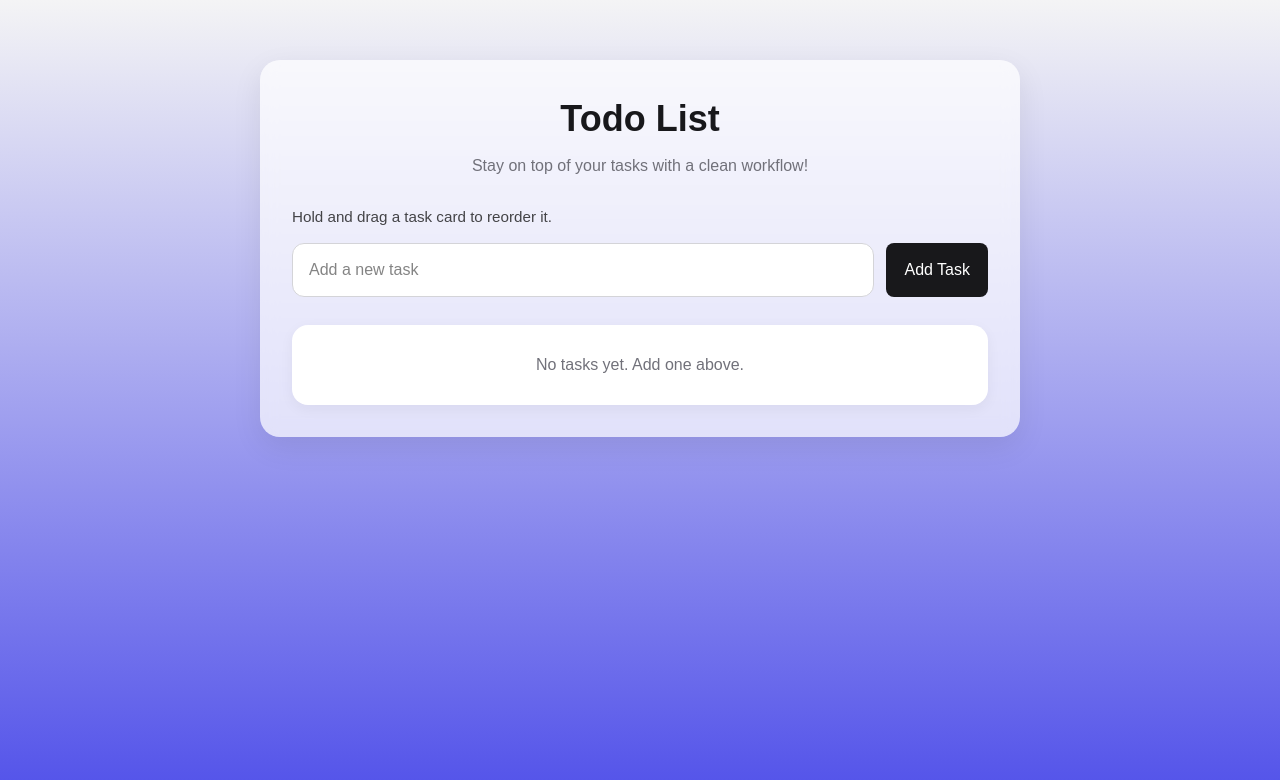
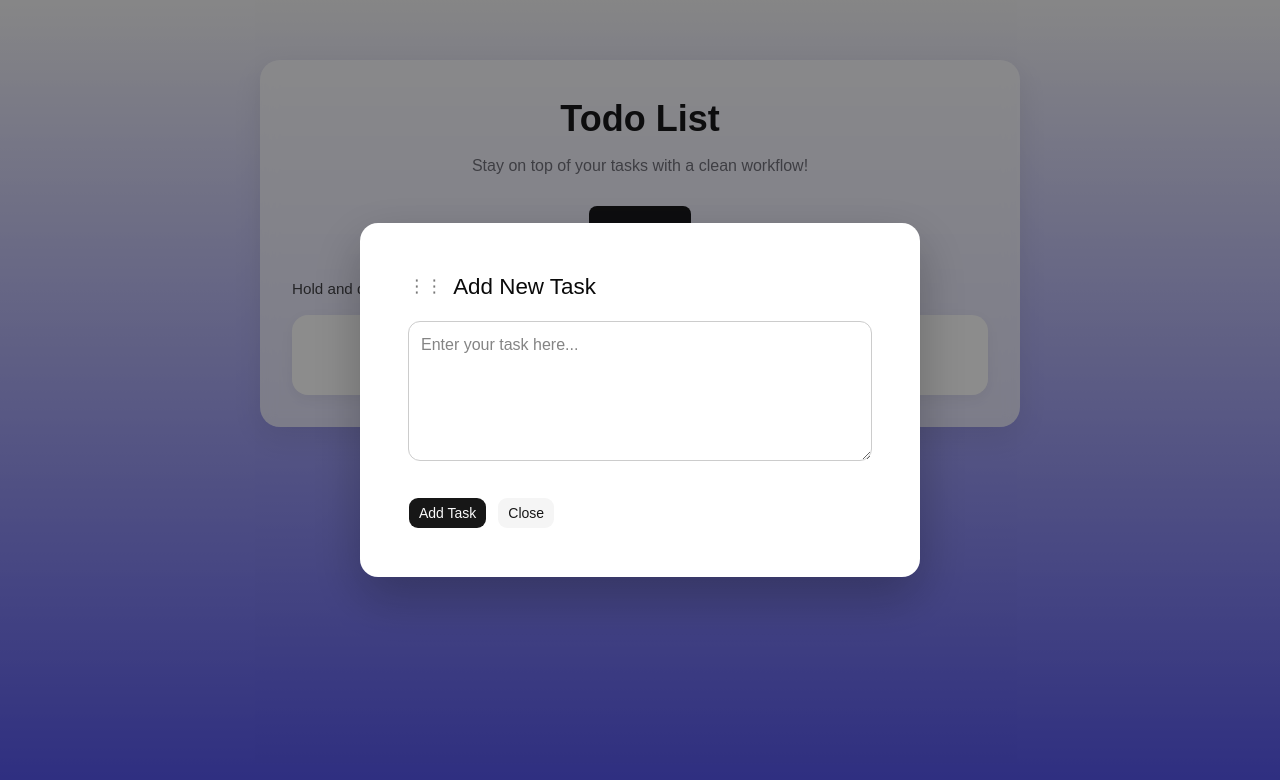
Before and after one commit to Chibbs13/todo-react, a React (Vite) app in the folder client/: page / in a window 1280 px wide. Both pictures are taken after a click on the button "Add Task". Shown: the top 780 px of the page. Built offline with nearby package versions, Linux system fonts and the light colour scheme.

Commit message:
Changed the task input to a form

```diff
--- a/client/src/App.css
+++ b/client/src/App.css
@@ -291,3 +291,7 @@ body {
     opacity: 1;
   }
 }
+.todo-add-button {
+  display: block;
+  margin: 1rem auto 1.5rem;
+}
--- a/client/src/App.jsx
+++ b/client/src/App.jsx
@@ -3,9 +3,8 @@ import "./App.css";
 import { DndContext, closestCenter } from "@dnd-kit/core";
 import { arrayMove } from "@dnd-kit/sortable";
 
-import TaskForm from "./components/TaskForm";
 import TaskList from "./components/TaskList";
-import TaskEditModal from "./components/TaskEditModal";
+import TaskModal from "./components/TaskModal";
 
 function App() {
   const [task, setTask] = useState(() => {
@@ -13,64 +12,60 @@ function App() {
     return savedTasks ? JSON.parse(savedTasks) : [];
   });
 
-  const [newTask, setNewTask] = useState("");
+  const [isAddingTask, setIsAddingTask] = useState(false);
   const [selectedTask, setSelectedTask] = useState(null);
-  const [editText, setEditText] = useState("");
+  const [taskText, setTaskText] = useState("");
 
   useEffect(() => {
     localStorage.setItem("tasks", JSON.stringify(task));
   }, [task]);
 
-  function handleChange(e) {
-    setNewTask(e.target.value);
+  function openAddTaskModal() {
+    setIsAddingTask(true);
+    setSelectedTask(null);
+    setTaskText("");
   }
 
-  function handleSubmit(e) {
-    e.preventDefault();
-    addTask();
+  function openTaskEditor(taskItem) {
+    setIsAddingTask(false);
+    setSelectedTask(taskItem);
+    setTaskText(taskItem.text);
   }
 
-  function addTask() {
-    if (newTask.trim() === "") return;
+  function closeTaskModal() {
+    setIsAddingTask(false);
+    setSelectedTask(null);
+    setTaskText("");
+  }
 
-    const newTaskObj = {
-      id: Date.now(),
-      text: newTask,
-      completed: false,
-    };
+  function saveTask() {
+    if (!taskText.trim()) return;
 
-    setTask([...task, newTaskObj]);
-    setNewTask("");
+    if (isAddingTask) {
+      const newTaskObj = {
+        id: Date.now(),
+        text: taskText,
+        completed: false,
+      };
+
+      setTask([...task, newTaskObj]);
+    } else if (selectedTask) {
+      setTask(
+        task.map((t) =>
+          t.id === selectedTask.id ? { ...t, text: taskText } : t,
+        ),
+      );
+    }
+
+    closeTaskModal();
   }
 
   function deleteTask(id) {
     setTask(task.filter((t) => t.id !== id));
 
     if (selectedTask && selectedTask.id === id) {
-      closeTaskEditor();
+      closeTaskModal();
     }
-  }
-
-  function openTaskEditor(taskItem) {
-    setSelectedTask(taskItem);
-    setEditText(taskItem.text);
-  }
-
-  function closeTaskEditor() {
-    setSelectedTask(null);
-    setEditText("");
-  }
-
-  function saveTaskEdit() {
-    if (!editText.trim() || !selectedTask) return;
-
-    setTask(
-      task.map((t) =>
-        t.id === selectedTask.id ? { ...t, text: editText } : t,
-      ),
-    );
-
-    closeTaskEditor();
   }
 
   function handleDragEnd(event) {
@@ -93,15 +88,13 @@ function App() {
           Stay on top of your tasks with a clean workflow!
         </p>
 
+        <button className="todo-add-button" onClick={openAddTaskModal}>
+          Add Task
+        </button>
+
         <p className="drag-help-text">
           Hold and drag a task card to reorder it.
         </p>
-
-        <TaskForm
-          newTask={newTask}
-          handleChange={handleChange}
-          handleSubmit={handleSubmit}
-        />
 
         <DndContext
           collisionDetection={closestCenter}
@@ -115,12 +108,14 @@ function App() {
         </DndContext>
       </div>
 
-      <TaskEditModal
-        selectedTask={selectedTask}
-        editText={editText}
-        setEditText={setEditText}
-        closeTaskEditor={closeTaskEditor}
-        saveTaskEdit={saveTaskEdit}
+      <TaskModal
+        isOpen={isAddingTask || !!selectedTask}
+        modalTitle={isAddingTask ? "Add New Task" : "Edit Task"}
+        taskText={taskText}
+        setTaskText={setTaskText}
+        closeTaskModal={closeTaskModal}
+        saveTask={saveTask}
+        saveLabel={isAddingTask ? "Add Task" : "Save"}
       />
     </main>
   );
--- /dev/null
+++ b/client/src/components/TaskModal.jsx
@@ -0,0 +1,44 @@
+import { Card, CardContent } from "./ui/card";
+import { Button } from "./ui/button";
+
+function TaskModal({
+  isOpen,
+  modalTitle,
+  taskText,
+  setTaskText,
+  closeTaskModal,
+  saveTask,
+  saveLabel,
+}) {
+  if (!isOpen) return null;
+
+  return (
+    <div className="task-overlay" onClick={closeTaskModal}>
+      <Card className="task-modal" onClick={(e) => e.stopPropagation()}>
+        <CardContent className="task-modal-content">
+          <div className="task-modal-header">
+            <span className="drag-indicator">⋮⋮</span>
+            <h2 className="modal-title">{modalTitle}</h2>
+          </div>
+
+          <textarea
+            className="modal-input"
+            value={taskText}
+            onChange={(e) => setTaskText(e.target.value)}
+            rows="5"
+            placeholder="Enter your task here..."
+          />
+
+          <div className="modal-actions">
+            <Button onClick={saveTask}>{saveLabel}</Button>
+            <Button variant="secondary" onClick={closeTaskModal}>
+              Close
+            </Button>
+          </div>
+        </CardContent>
+      </Card>
+    </div>
+  );
+}
+
+export default TaskModal;
```
